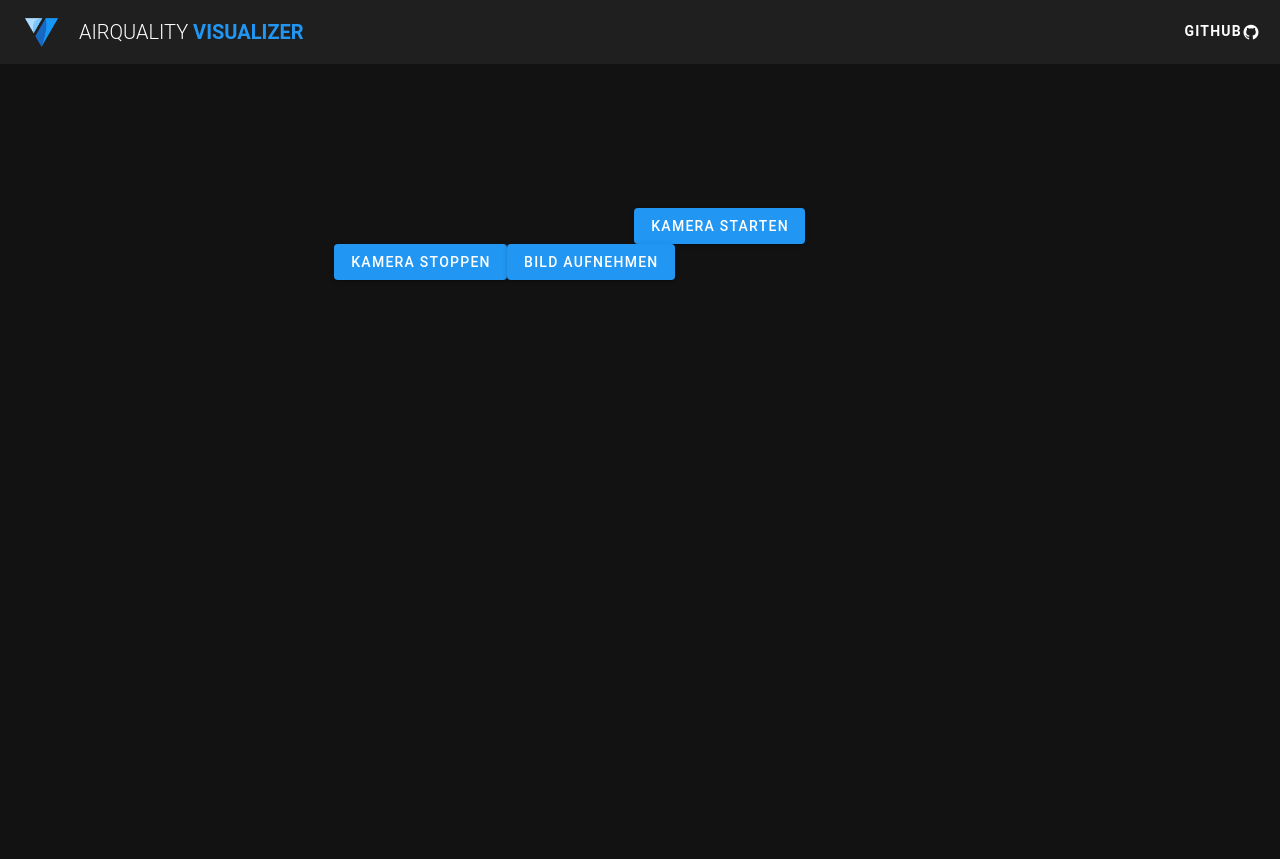
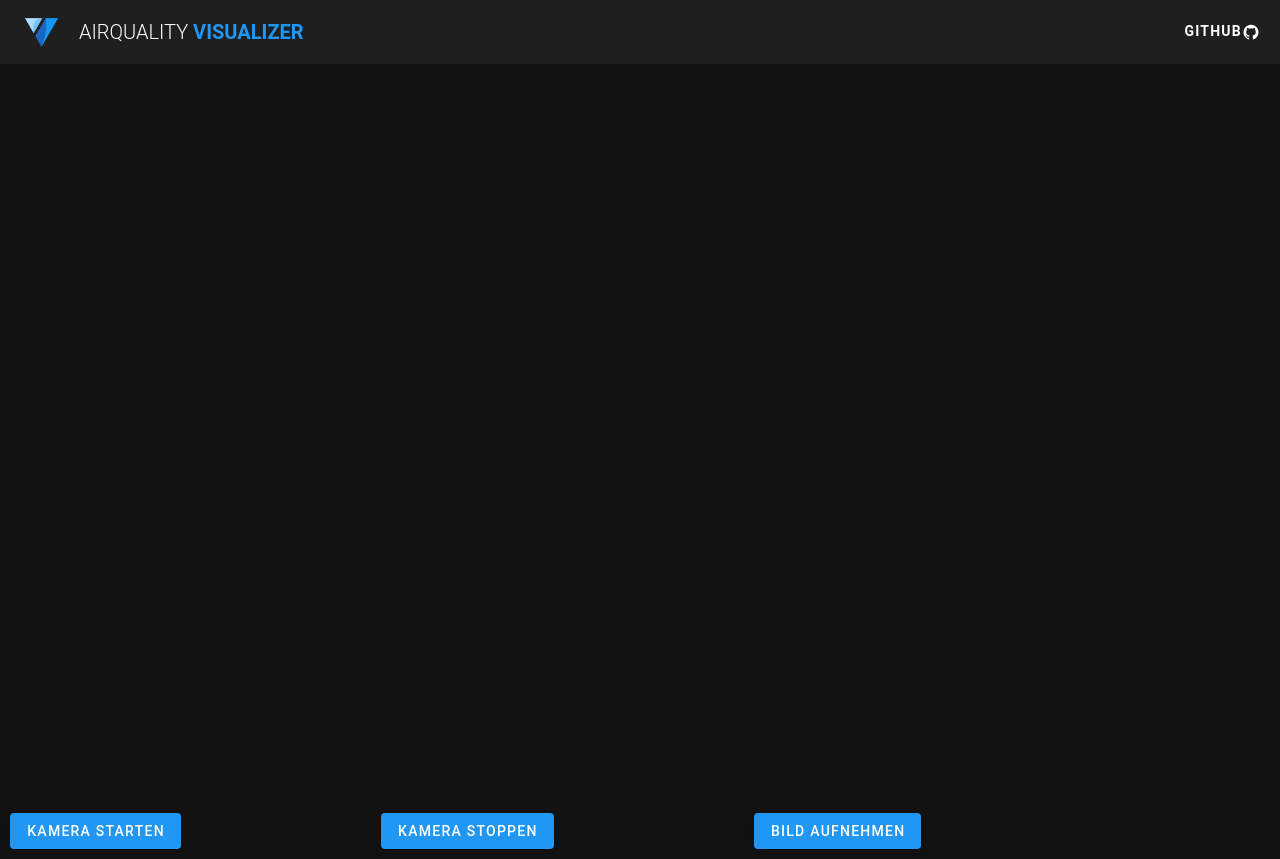
Before and after one commit to flo2274/cc-projekt-1, a Vue app in the folder cc-project-1/: page / in a window 1280 px wide. Before the commit the page ends 800 px from the top, so only its background shows below. Built offline with nearby package versions, Linux system fonts and the light colour scheme.

Commit message:
change layout for better usability

```diff
--- a/cc-project-1/src/components/Stream.vue
+++ b/cc-project-1/src/components/Stream.vue
@@ -1,15 +1,17 @@
 <template>
   <v-container fluid>
-    <v-row justify="center">
-      <v-col cols="12" md="6">
-        <video ref="video" autoplay></video>
-        <v-btn color="primary" @click="startCamera">Kamera starten</v-btn>
-        <v-btn color="primary" @click="stopCamera">Kamera stoppen</v-btn>
-        <v-btn color="primary" @click="captureImage">Bild aufnehmen</v-btn>
-        <canvas ref="canvas" style="display: none"></canvas>
-      </v-col>
-    </v-row>
+    <video ref="video" height="100%" width="100%" autoplay></video>
   </v-container>
+  <v-btn color="primary" @click="startCamera" class="buttonStartCamera"
+    >Kamera starten</v-btn
+  >
+  <v-btn color="primary" @click="stopCamera" class="buttonStopCamera"
+    >Kamera stoppen</v-btn
+  >
+  <v-btn color="primary" @click="captureImage" class="buttonCaptureImage"
+    >Bild aufnehmen</v-btn
+  >
+  <canvas ref="canvas" style="display: none"></canvas>
 </template>
 
 <script>
@@ -49,5 +51,25 @@ export default {
 </script>
 
 <style>
-/* Stildefinitionen hier hinzufügen, wenn benötigt */
+video {
+  width: 100%;
+  height: calc(
+    100vw * 9 / 16
+  ); /* Berechnet die Höhe basierend auf dem Seitenverhältnis 16:9 */
+}
+.buttonStartCamera {
+  position: absolute;
+  bottom: 10px;
+  left: 10px;
+}
+.buttonStopCamera {
+  position: absolute;
+  bottom: 10px;
+  left: 210px;
+}
+.buttonCaptureImage {
+  position: absolute;
+  bottom: 10px;
+  left: 410px;
+}
 </style>
```
